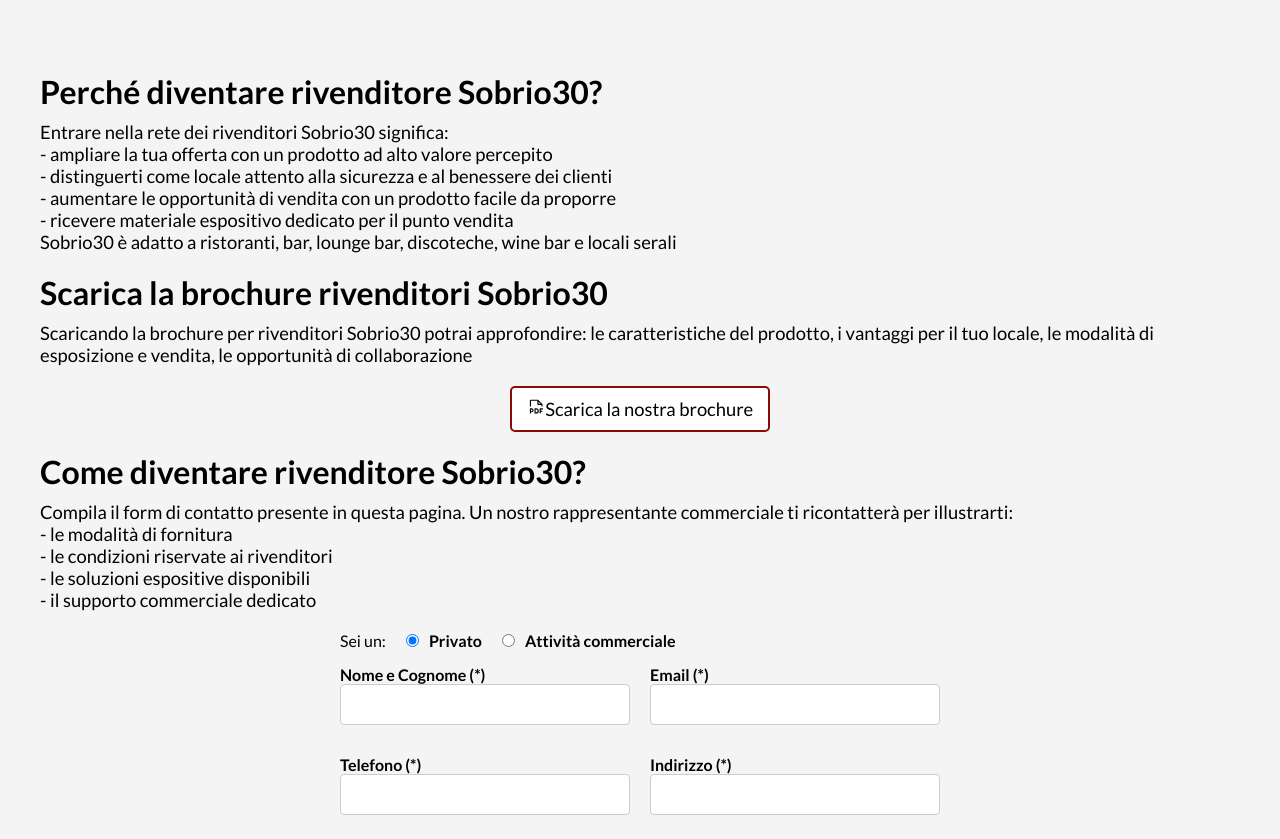
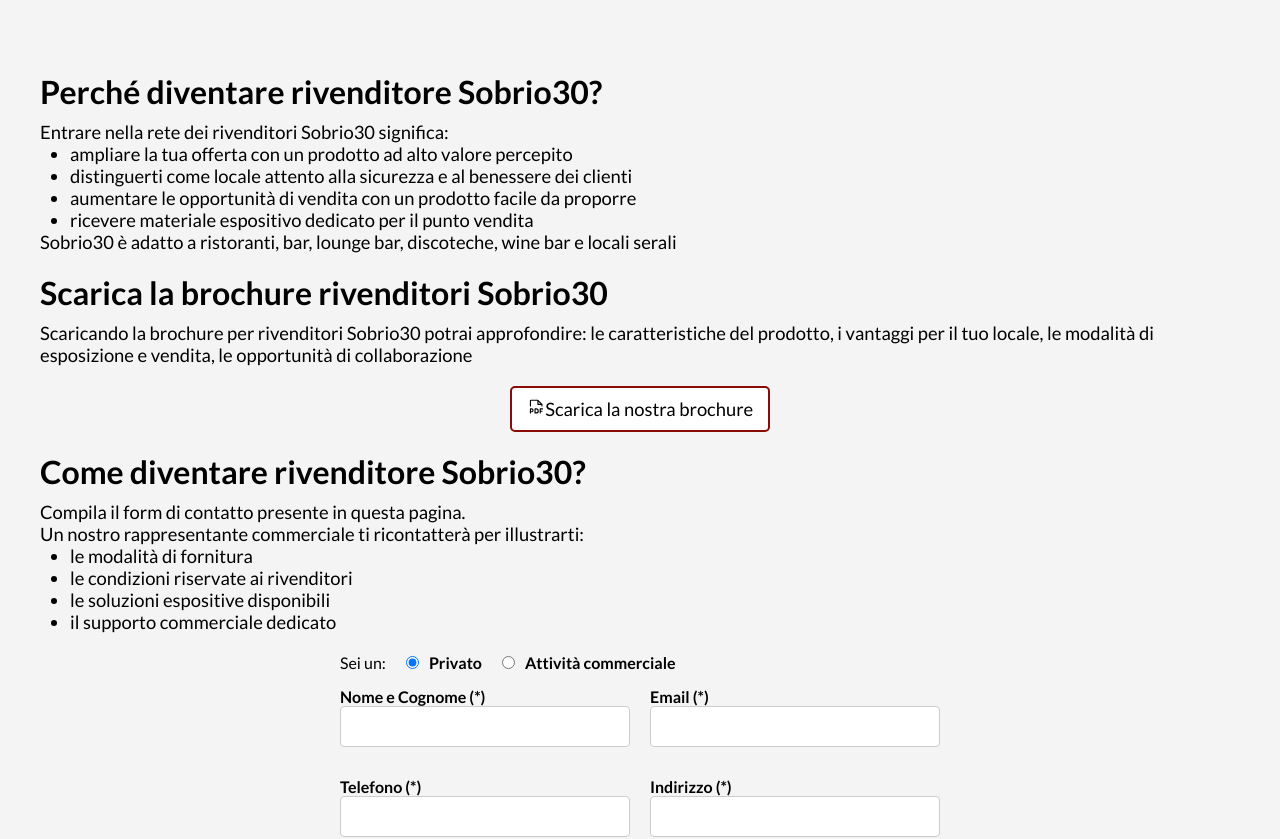
Before and after one commit to diegotosato/sobrio30_frontend, a React (Vite) app: page /reseller in a window 1280 px wide. Shown: the part 840-1679 px from the top of the page. Built offline with nearby package versions, Linux system fonts and the light colour scheme.

Commit message:
Refactor ResellerPage content: enhance readability by converting paragraphs to lists and update Footer social links

```diff
--- a/src/components/Footer.jsx
+++ b/src/components/Footer.jsx
@@ -48,22 +48,22 @@
                     </div>
                     <div className="socials">
                         <div className="social-icon">
-                            <a href="#">
+                            <a href="https://www.facebook.com/share/1BqQSn5q5o/?mibextid=wwXIfr">
                                 <FacebookLogo />
                             </a>
                         </div>
                         <div className="social-icon">
-                            <a href="#">
+                            <a href="https://www.instagram.com/sobrio30_official?igsh=M3A5MHB1MHh0YXQ2&utm_source=qr">
                                 <InstagramLogo />
                             </a>
                         </div>
                         <div className="social-icon">
-                            <a href="#">
+                            <a href="https://www.linkedin.com/company/sobrio30%C2%AE/">
                                 <LinkedinLogo />
                             </a>
                         </div>
                         <div className="social-icon">
-                            <a href="#">
+                            <a href="https://www.tiktok.com/@sobrio30_official?_r=1&_t=ZN-93CkURqQ6A2">
                                 <TiktokLogo />
                             </a>
                         </div>
--- a/src/pages/ResellerPage.css
+++ b/src/pages/ResellerPage.css
@@ -1,6 +1,10 @@
 /* #region Reseller Page */
 .becoming-reseller {
     background-color: #f4f4f4;
+}
+
+ul {
+    margin-left: 30px;
 }
 
 .resell-scheda-text {
--- a/src/pages/ResellerPage.jsx
+++ b/src/pages/ResellerPage.jsx
@@ -42,13 +42,23 @@
                     </h2>
 
                     <div className="resell-scheda-text">
-                        <p>Entrare nella rete dei rivenditori Sobrio30 significa: <br />
-                            - ampliare la tua offerta con un prodotto ad alto valore percepito <br />
-                            - distinguerti come locale attento alla sicurezza e al benessere dei clienti <br />
-                            - aumentare le opportunità di vendita con un prodotto facile da proporre <br />
-                            - ricevere materiale espositivo dedicato per il punto vendita <br />
-                            Sobrio30 è adatto a ristoranti, bar, lounge bar, discoteche, wine bar e locali serali
-                        </p>
+                        <p>Entrare nella rete dei rivenditori Sobrio30 significa:</p>
+                        <ul>
+                            <li>
+                                ampliare la tua offerta con un prodotto ad alto valore percepito
+                            </li>
+                            <li>
+                                distinguerti come locale attento alla sicurezza e al benessere dei clienti
+                            </li>
+                            <li>
+                                aumentare le opportunità di vendita con un prodotto facile da proporre
+                            </li>
+                            <li>
+                                ricevere materiale espositivo dedicato per il punto vendita
+                            </li>
+                        </ul>
+                        Sobrio30 è adatto a ristoranti, bar, lounge bar, discoteche, wine bar e locali serali
+
                     </div>
 
                     <h2 className='section-title'>
@@ -74,13 +84,23 @@
                         Come diventare rivenditore Sobrio30?
                     </h2>
                     <div className="resell-scheda-text">
-                        <p>Compila il form di contatto presente in questa pagina.
-                            Un nostro rappresentante commerciale ti ricontatterà per illustrarti: <br />
-                            - le modalità di fornitura <br />
-                            - le condizioni riservate ai rivenditori <br />
-                            - le soluzioni espositive disponibili <br />
-                            - il supporto commerciale dedicato <br />
-                        </p>
+                        <p>Compila il form di contatto presente in questa pagina. <br />
+                            Un nostro rappresentante commerciale ti ricontatterà per illustrarti:</p>
+                        <ul>
+                            <li>
+                                le modalità di fornitura
+                            </li>
+                            <li>
+                                le condizioni riservate ai rivenditori
+                            </li>
+                            <li>
+                                le soluzioni espositive disponibili
+                            </li>
+                            <li>
+                                il supporto commerciale dedicato
+                            </li>
+                        </ul>
+
                     </div>
 
                     <SendMail />
```
